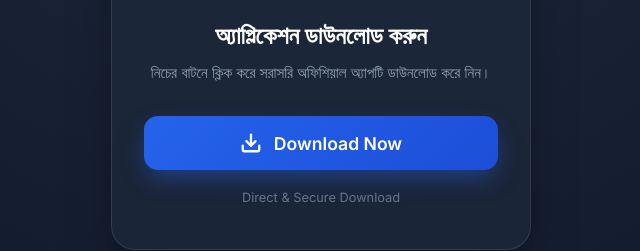
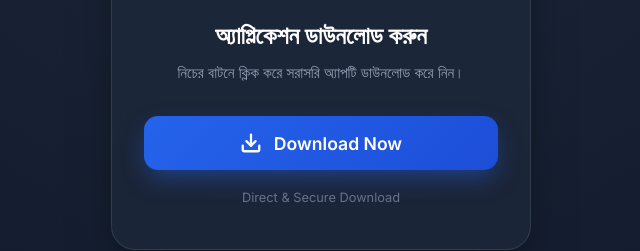
Before and after one commit to devshuvocse/Api_Apk, a plain HTML site: page index.html in a window 1280 px wide. Shown: the part 339-590 px from the top of the page, 319-959 px from the left. Drawn offline with Linux system fonts and the light colour scheme.

Commit message:
Update subtitle text for app download section

```diff
--- a/index.html
+++ b/index.html
@@ -20,7 +20,7 @@
         </svg>
       </div>
       <h1>অ্যাপ্লিকেশন ডাউনলোড করুন</h1>
-      <p class="subtitle">নিচের বাটনে ক্লিক করে সরাসরি অফিশিয়াল অ্যাপটি ডাউনলোড করে নিন।</p>
+      <p class="subtitle">নিচের বাটনে ক্লিক করে সরাসরি অ্যাপটি ডাউনলোড করে নিন।</p>
 
       <!-- অ্যাপ ফাইলের নাম: app.apk -->
       <a href="./app.apk" download="app.apk" class="download-btn" id="downloadBtn">
```
